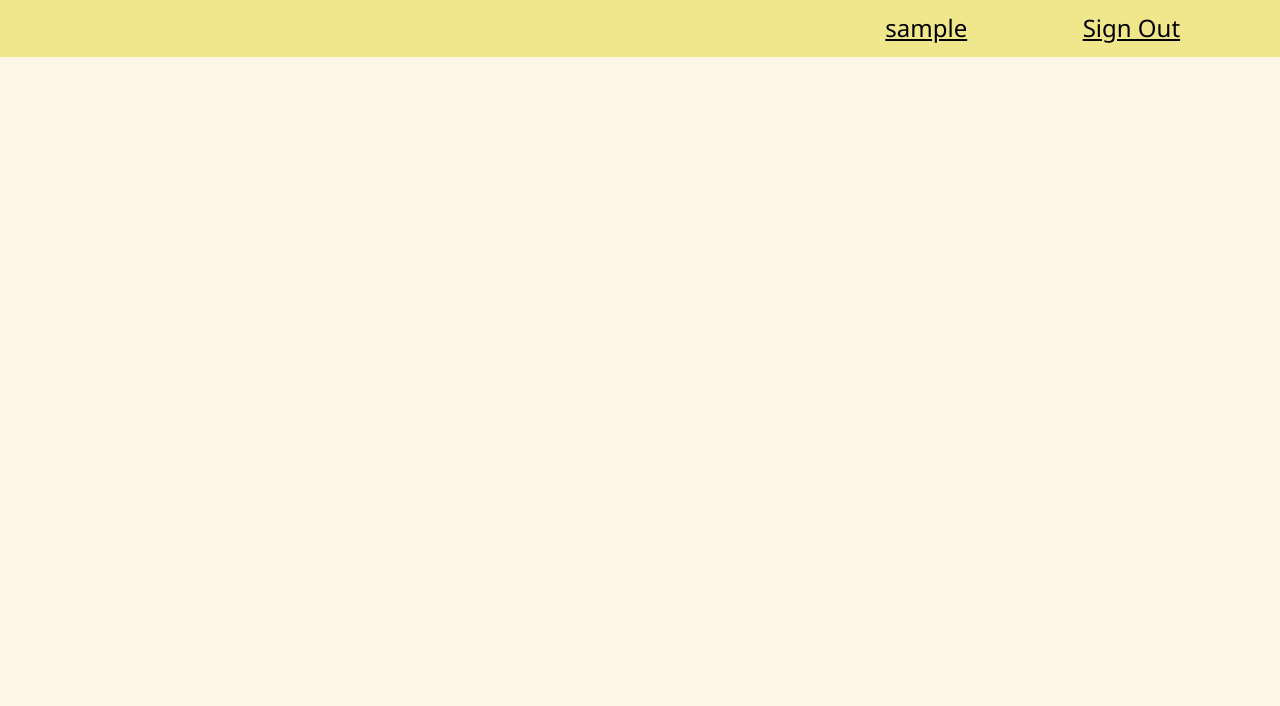
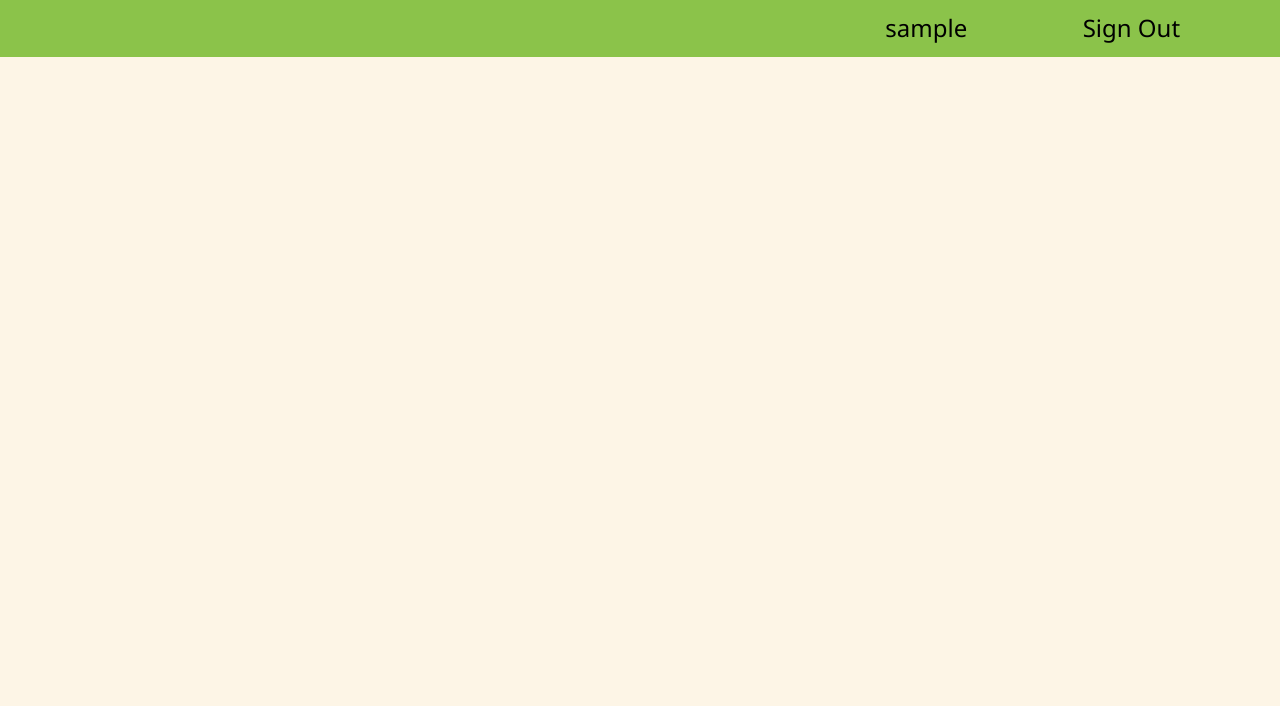
Before and after one commit to nixxxie/PTUDW, a PHP site: page /home/layout_student.php in a window 1280 px wide. Shown: the top 706 px of the page. Run offline with PHP 8.4, Linux system fonts and the light colour scheme; the visitor is signed in with stand-in values (Sample User, id 1).

Commit message:
student login fix

```diff
--- a/home/layout_student.php
+++ b/home/layout_student.php
@@ -9,7 +9,7 @@
 
 <body>
   <div class="wrap w3-sand">
-    <div class="w3-row w3-khaki header">
+    <div class="w3-row w3-light-green header">
       <?php include("modules/header_student.php"); ?>
     </div>
     <div class="w3-row content  w3-sand" style="margin-left: 15%; width:75%;">
--- a/home/modules/header_student.php
+++ b/home/modules/header_student.php
@@ -1,14 +1,14 @@
 <?php session_start(); ?>
-<div class="w3-khaki w3-container w3-twothird">
+<div class="w3-light-green w3-container w3-twothird">
   <h2></h2>
 </div>
-<div class="w3-container w3-third w3-khaki">
+<div class="w3-container w3-third w3-light-green">
   <div class="w3-row">
     <div class="w3-half w3-container">
-      <h3><a href="layout_student.php?xem=student_profile"> <?php echo $_SESSION['username'] ?></a></h3>
+      <h3><a href="layout_student.php?xem=student_profile" style="text-decoration: none"> <?php echo $_SESSION['username'] ?></a></h3>
     </div>
     <div class="w3-half w3-container">
-      <h3><a href="../login/login_verify/logout.php">Sign Out</a></h3>
+      <h3><a href="../login/login_verify/logout.php" style="text-decoration: none">Sign Out</a></h3>
     </div>
   </div>
 
--- a/home/modules/student_assigned_table.php
+++ b/home/modules/student_assigned_table.php
@@ -23,7 +23,7 @@
 
       <div class="container">
       <form  action="xuli/student_assigned_table.php?request_id=<?php echo $followingdataEnterPriseRequest["id"] ?>" method="post" >
-         <div class="w3-panel w3-card"  style="width: 350px; height: 150px;padding-top:10px; display: block; margin-left: 200px; border-radius: 10px;background-color: #9fa8a3">
+         <div class="w3-panel w3-card"  style="width: 350px; height: 150px;padding-top:10px; margin-left: 35%; margin-top: 20%; border-radius: 10px;background-color: #9fa8a3; box-shadow: 2px 2px 2px gray;">
             <p>Yêu cầu: <?php echo $followingdataEnterPriseRequest['request_name'] ?></p>
             <p>Mô tả: <?php echo $followingdataEnterPriseRequest['short_description'] ?></p>
             <label for='uname'><b>Ngày bắt đầu: </b></label>
--- a/login.php
+++ b/login.php
@@ -7,7 +7,7 @@
 </head>
 <body>
 
-  <div class="w3-container w3-khaki w3-center " style="height:250px ;width:500px;margin-top:200px; margin-left: 30%; border-radius: 20px;">
+  <div class="w3-container w3-light-green w3-center " style="height:250px ;width:500px;margin-top:15%; margin-left: 35%; border-radius: 20px;">
     <div class="w3-row w3-center">
       <P>LOGIN</P>
     </div>
```
Also changed, not shown: home/modules/add_capacity_student.php (+7 -7 lines), home/modules/student_profile.php (+9 -9 lines), home/xuli/detail_request_enterprise_capacity.php (+21 -18 lines), home/xuli/list_enterprise_request.php (+6 -1 lines).
